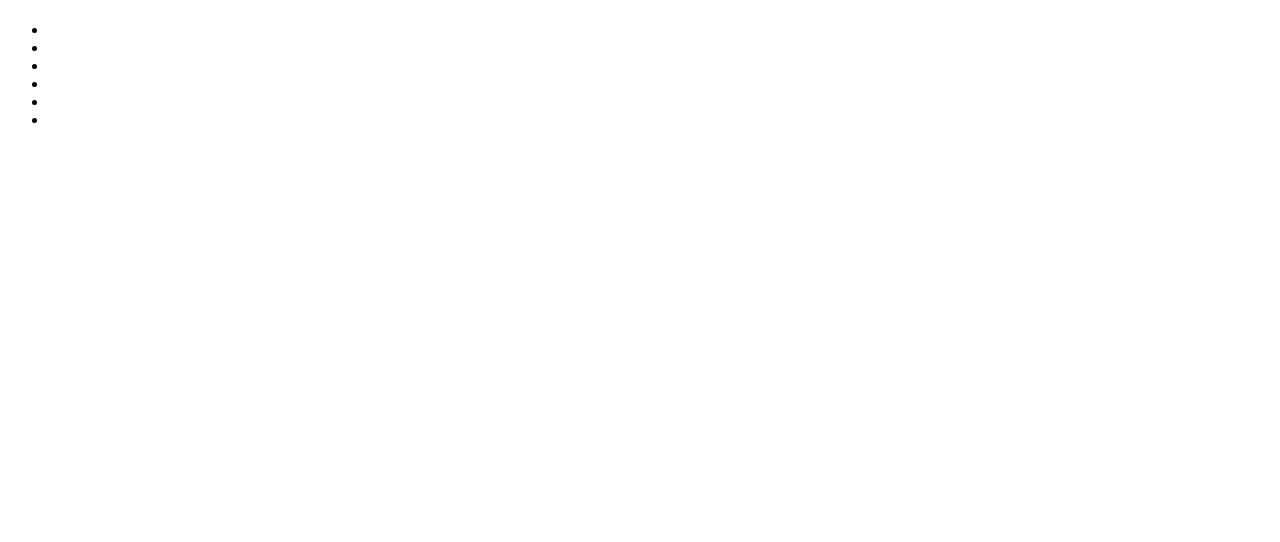
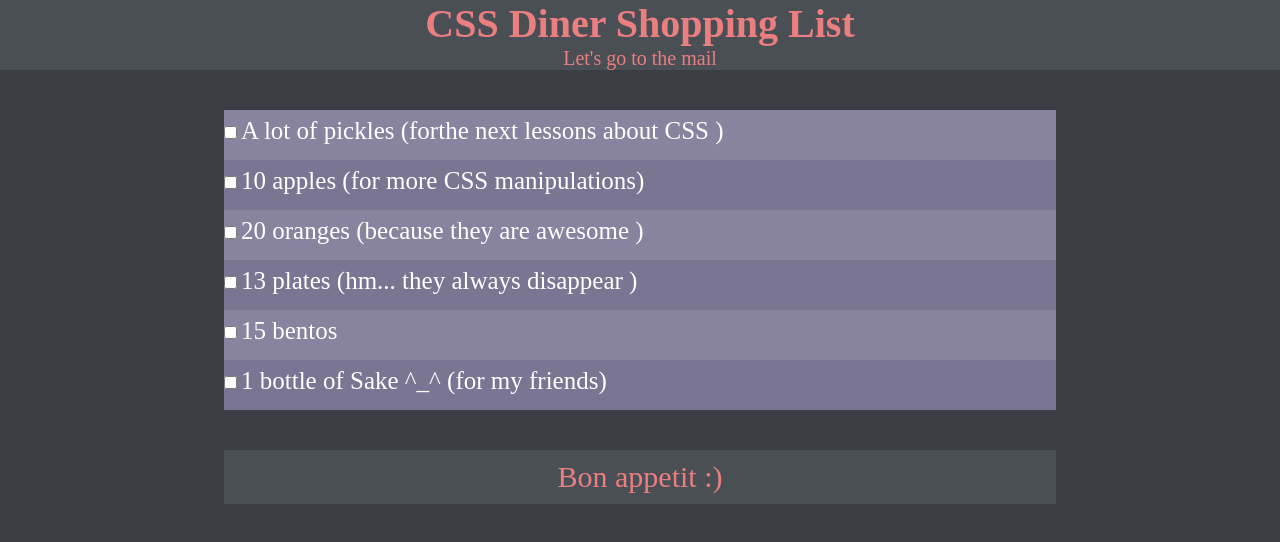
Before and after one commit to 20210502-FE/Duboviy_homeworko_css_selectors, a plain HTML site: page index.html in a window 1280 px wide. Drawn offline with Linux system fonts and the light colour scheme.

Commit message:
finish work

```diff
--- a/index.html
+++ b/index.html
@@ -10,25 +10,42 @@
 </head>
 
 <body>
-    <header>
-        <h1></h1>
-        <div></div>
+    <header class="background-color-header">
+        <h1>CSS Diner Shopping List</h1>
+        <div>Let's go to the mail</div>
     </header>
-
-    <main>
-        <div>
-            <ul>
-                <li></li>
-                <li></li>
-                <li></li>
-                <li></li>
-                <li></li>
-                <li></li>
+    <main class="background-color-main">
+        <div class="content">
+            <ul class="content__list">
+                <li class="list__item">
+                    <input id="text" type="checkbox" name="some-text">
+                    <label for="text">A lot of pickles (forthe next lessons about CSS )</label>
+                </li>
+                <li class="list__item">
+                    <input id="text1" type="checkbox" name="some-text">
+                    <label for="text1">10 apples (for more CSS manipulations)</label>
+                </li>
+                <li class="list__item">
+                    <input id="text2" type="checkbox" name="some-text">
+                    <label for="text2">20 oranges (because they are awesome )</label>
+                </li>
+                <li class="list__item">
+                    <input id="text3" type="checkbox" name="some-text">
+                    <label for="text3">13 plates (hm... they always disappear )
+                    </label>
+                </li>
+                <li class="list__item">
+                    <input id="text4" type="checkbox" name="some-text">
+                    <label for="text4">15 bentos
+                    </label>
+                </li>
+                <li class="list__item">
+                    <input id="text5" type="checkbox" name="some-text">
+                    <label for="text5">1 bottle of Sake ^_^ (for my friends)</label>
+                </li>
             </ul>
         </div>
-        <div>
-
-        </div>
+        <div class="final-text">Bon appetit :)</div>
     </main>
 </body>
 
--- a/style.css
+++ b/style.css
@@ -0,0 +1,76 @@
+* {
+    padding: 0;
+    margin: 0;
+    box-sizing: border-box;
+}
+    body {
+    min height: 100%;
+    background-color: #3B3F45;
+}
+li {
+        list-style: none;
+}
+.background-color-header {
+    background-color: #4A4F56;
+    color: #EB7E7F;
+    font-size: 20px;
+    text-align: center;
+}
+h1 {
+    font-weight: bold;
+}
+
+.content {
+    margin: 0px auto;
+    padding-top: 40px;
+    width: 65%;
+    text-align: left;
+
+}
+
+label
+{
+    font-size: 25px;
+    color: white;
+
+}
+
+.list__item {
+    padding-top : 7px;
+    height: 50px;
+
+}
+
+
+
+.list__item:nth-child(odd) {
+    background-color: #88839E;
+}
+
+.list__item:nth-child(even) {
+    background-color: #7A7593;
+}
+
+input:checked ~ label {
+    color: #969BB5;
+    text-decoration: line-through;
+}
+.list__item:hover {
+    margin: calc(100%-2px);
+    background-color: #58546C;
+    border-bottom: 2px solid white;
+    border-top: 2px solid white;
+}
+
+
+.final-text {
+    background-color: #4A4F56;
+    color: #EB7E7F;
+    font-size: 30px;
+    text-align: center;
+    margin: 0px auto;
+    margin-top: 40px;
+    padding-top: 10px;
+    padding-bottom: 10px;
+    width: 65%;
+}
```
